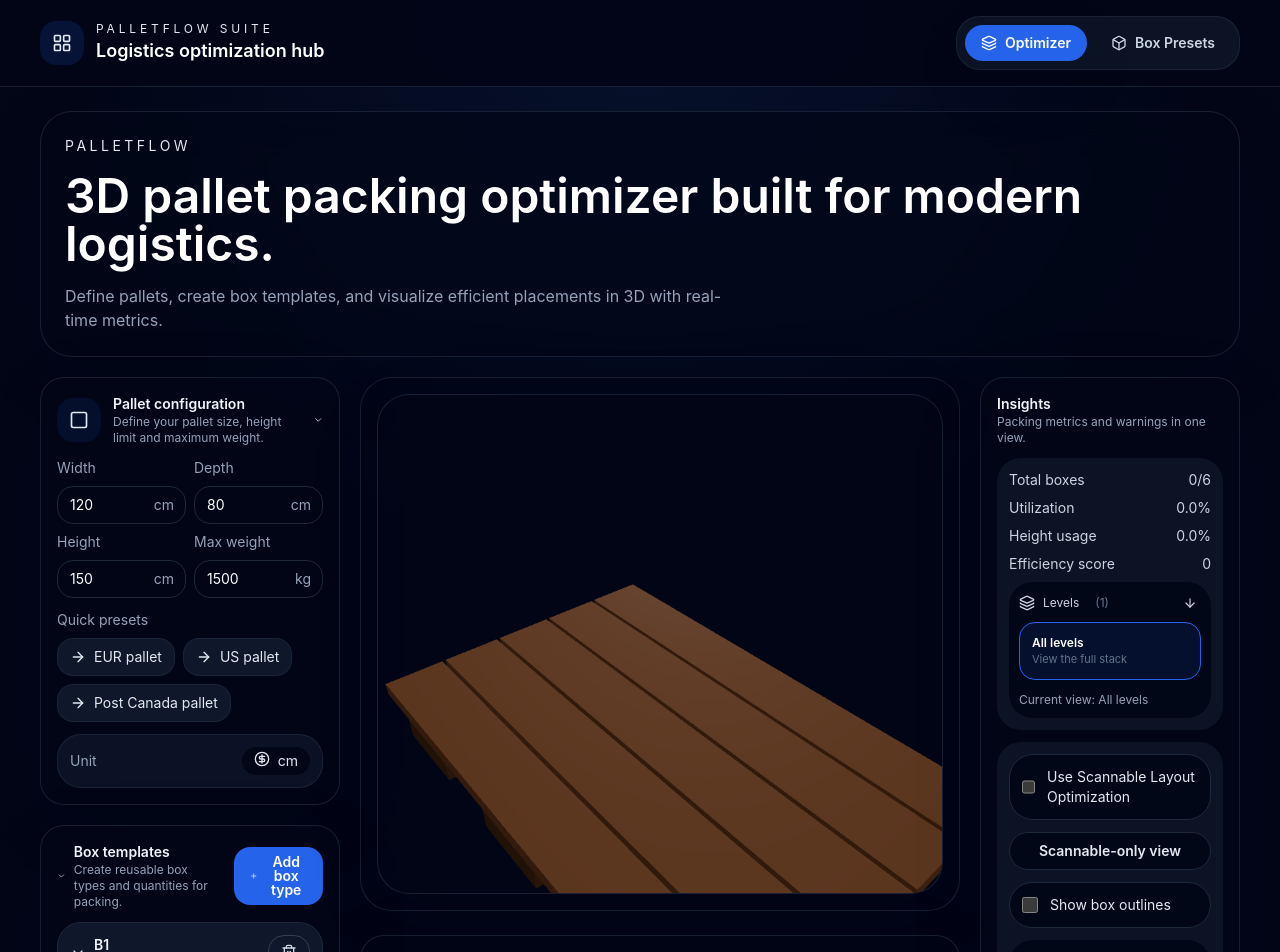
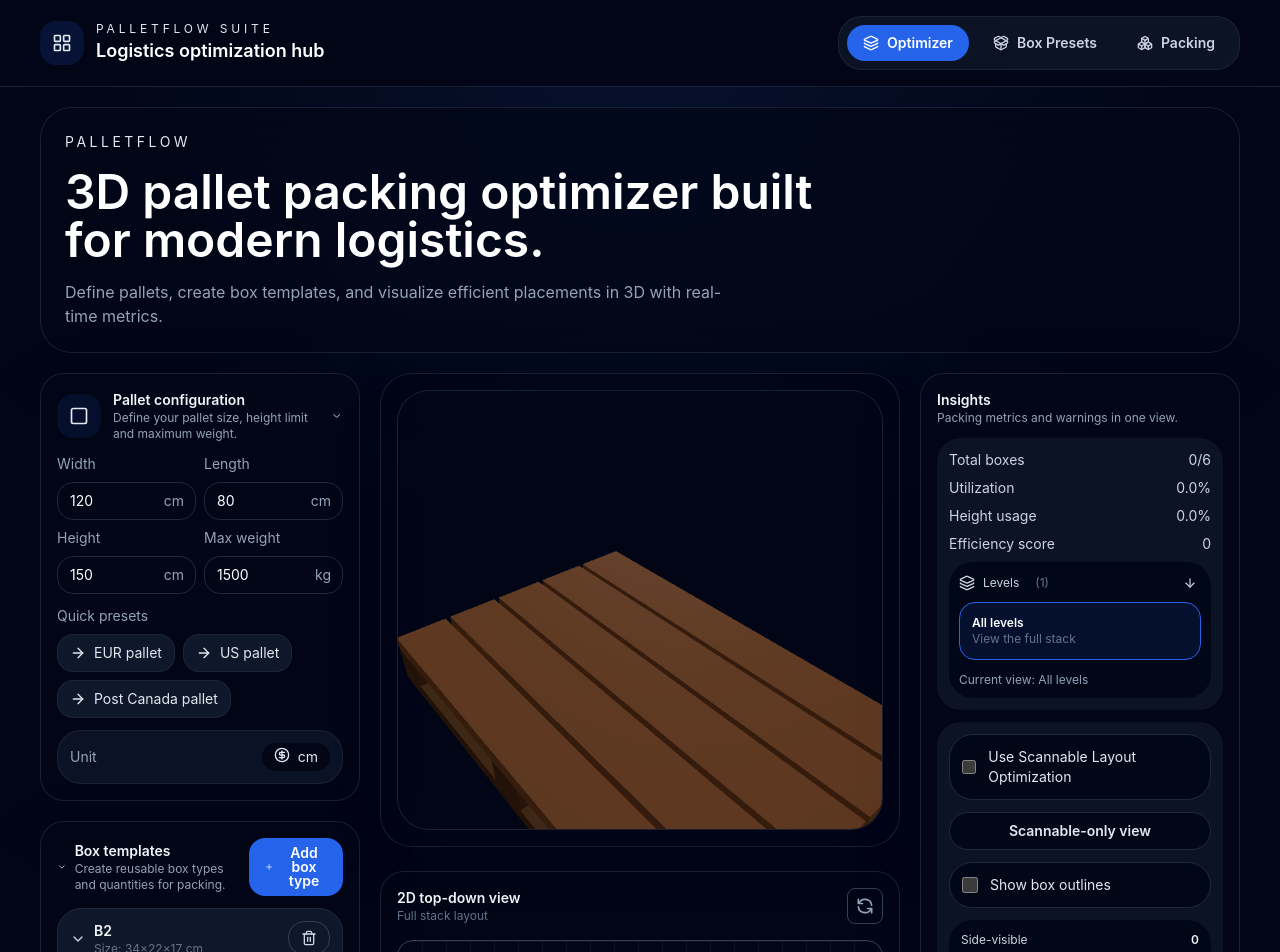
Before and after one commit to Nojul/PalletFlow, a Next.js app: page / in a window 1280 px wide. Shown: the top 952 px of the page. Built offline with nearby package versions, Linux system fonts and the light colour scheme.

Commit message:
update on 3d model and sizes

```diff
--- a/app/globals.css
+++ b/app/globals.css
@@ -23,6 +23,7 @@
 
 body {
   margin: 0;
+  overflow-x: hidden;
   background:
     radial-gradient(circle at top, rgba(59, 130, 246, 0.1), transparent 30%),
     #020617;
--- a/app/page.tsx
+++ b/app/page.tsx
@@ -43,9 +43,9 @@
   const [pallet, setPallet] = useState<PalletConfig>(defaultPallet);
   const [boxes, setBoxes] = useState<BoxTemplate[]>(defaultBoxes);
   const [presets, setPresets] = useState<BoxPreset[]>(defaultBoxPresets);
-  const [activeSection, setActiveSection] = useState<"optimizer" | "presets">(
-    "optimizer",
-  );
+  const [activeSection, setActiveSection] = useState<
+    "optimizer" | "presets" | "packing"
+  >("optimizer");
   const [placedBoxes, setPlacedBoxes] = useState(
     [] as Array<ReturnType<typeof buildPackingPlan>[number]>,
   );
@@ -72,6 +72,20 @@
     };
     window.addEventListener("presets:update", handler);
     return () => window.removeEventListener("presets:update", handler);
+  }, []);
+
+  useEffect(() => {
+    const handleNavigation = (event: Event) => {
+      const section = (event as CustomEvent<string>).detail as
+        | "optimizer"
+        | "presets"
+        | "packing";
+      setActiveSection(section);
+    };
+
+    window.addEventListener("palletflow:select-section", handleNavigation);
+    return () =>
+      window.removeEventListener("palletflow:select-section", handleNavigation);
   }, []);
 
   const levelOptions = useMemo(() => {
@@ -182,11 +196,8 @@
 
   return (
     <>
-      <TopNavigation
-        activeSection={activeSection}
-        onSelectSection={setActiveSection}
-      />
-      <main className="min-h-screen px-6 py-6 lg:px-10">
+      <TopNavigation activeSection={activeSection} />
+      <main className="min-h-screen px-4 py-5 sm:px-6 lg:px-10">
         {activeSection === "optimizer" ? (
           <div className="mx-auto max-w-[1440px] space-y-5">
             <header className="rounded-[2rem] border border-slate-800/80 bg-slate-950/70 p-6 shadow-soft backdrop-blur-xl">
@@ -195,7 +206,7 @@
                   <p className="text-sm uppercase tracking-[0.25em] text-brand-300/80">
                     PalletFlow
                   </p>
-                  <h1 className="max-w-9xl text-4xl font-semibold text-white sm:text-5xl">
+                  <h1 className="max-w-3xl text-4xl font-semibold text-white sm:text-5xl">
                     3D pallet packing optimizer built for modern logistics.
                   </h1>
                   <p className="max-w-2xl text-slate-400">
@@ -206,7 +217,7 @@
               </div>
             </header>
 
-            <div className="grid gap-5 xl:grid-cols-[minmax(260px,300px)_minmax(0,1.8fr)_minmax(220px,260px)]">
+            <div className="grid gap-5 lg:grid-cols-[minmax(260px,1fr)_minmax(0,1.8fr)_minmax(220px,1fr)] xl:grid-cols-[minmax(260px,320px)_minmax(0,1.8fr)_minmax(220px,320px)]">
               <div className="space-y-5">
                 <PalletConfigPanel config={pallet} onChange={setPallet} />
                 <BoxManager
@@ -218,7 +229,7 @@
 
               <div className="space-y-6">
                 <div className="rounded-[2rem] border border-slate-800/80 bg-slate-950/70 p-4 shadow-soft">
-                  <div className="h-[500px] min-h-[340px]">
+                  <div className="min-h-[320px] h-[min(55vh,520px)]">
                     <PalletScene
                       pallet={pallet}
                       boxes={displayedBoxes}
@@ -251,9 +262,9 @@
                         </p>
                         <p>
                           Size: {hoveredDetails.width}×{hoveredDetails.depth}×
-                          {hoveredDetails.height}
+                          {hoveredDetails.height} cm
                         </p>
-                        <p>Weight: {hoveredDetails.weight}kg</p>
+                        <p>Weight: {hoveredDetails.weight} kg</p>
                         <p>
                           Position: {hoveredDetails.x}, {hoveredDetails.y},{" "}
                           {hoveredDetails.z}
--- a/components/BoxManager.tsx
+++ b/components/BoxManager.tsx
@@ -160,7 +160,7 @@
 
       {isModalOpen && (
         <div className="fixed inset-0 z-50 flex items-center justify-center bg-slate-950/80 p-4">
-          <div className="w-full max-w-2xl rounded-[2rem] border border-slate-800/90 bg-slate-950/95 p-6 shadow-soft backdrop-blur-xl">
+          <div className="w-full max-w-2xl max-h-[calc(100vh-4rem)] overflow-y-auto rounded-[2rem] border border-slate-800/90 bg-slate-950/95 p-6 shadow-soft backdrop-blur-xl">
             <div className="flex flex-col gap-4 sm:flex-row sm:items-start sm:justify-between">
               <div>
                 <p className="text-sm uppercase tracking-[0.25em] text-brand-300/80">
@@ -256,7 +256,7 @@
                   [
                     { label: "Name", field: "name", type: "text" },
                     { label: "Width", field: "width", type: "number" },
-                    { label: "Depth", field: "depth", type: "number" },
+                    { label: "Length", field: "depth", type: "number" },
                     { label: "Height", field: "height", type: "number" },
                     { label: "Weight", field: "weight", type: "number" },
                     { label: "Quantity", field: "quantity", type: "number" },
@@ -392,7 +392,7 @@
                         {box.name}
                       </p>
                       <p className="text-xs text-slate-500">
-                        Volume: {box.width}×{box.depth}×{box.height}
+                        Size: {box.width}×{box.depth}×{box.height} cm
                       </p>
                     </div>
                   </div>
@@ -411,7 +411,7 @@
                   {[
                     { label: "Name", field: "name", type: "text" },
                     { label: "Width", field: "width", type: "number" },
-                    { label: "Depth", field: "depth", type: "number" },
+                    { label: "Length", field: "depth", type: "number" },
                     { label: "Height", field: "height", type: "number" },
                     { label: "Weight", field: "weight", type: "number" },
                     { label: "Quantity", field: "quantity", type: "number" },
--- a/components/BoxPresetsManager.tsx
+++ b/components/BoxPresetsManager.tsx
@@ -21,7 +21,7 @@
 const fields = [
   { label: "Name", key: "name", type: "text" },
   { label: "Width", key: "width", type: "number" },
-  { label: "Depth", key: "depth", type: "number" },
+  { label: "Length", key: "depth", type: "number" },
   { label: "Height", key: "height", type: "number" },
   { label: "Weight", key: "weight", type: "number" },
 ];
@@ -168,7 +168,7 @@
         </div>
       </section>
 
-      <section className="grid gap-5 lg:grid-cols-[minmax(280px,360px)_minmax(0,1fr)]">
+      <section className="grid gap-5 md:grid-cols-[minmax(280px,1fr)_minmax(0,1.8fr)] xl:grid-cols-[minmax(280px,360px)_minmax(0,1.8fr)]">
         <div className="space-y-5">
           <div className="rounded-3xl border border-slate-800/80 bg-slate-950/70 p-5 shadow-soft">
             <div className="flex items-center justify-between gap-3">
--- a/components/OptimizerSidebar.tsx
+++ b/components/OptimizerSidebar.tsx
@@ -136,9 +136,7 @@
                 }`}
               >
                 <div className="font-semibold">{item.label}</div>
-                <div className="text-[11px] text-slate-500">
-                  {item.subtitle}
-                </div>
+                <div className="text-xs text-slate-500">{item.subtitle}</div>
               </button>
             ))}
           </div>
--- a/components/PalletConfigPanel.tsx
+++ b/components/PalletConfigPanel.tsx
@@ -16,13 +16,19 @@
 const presets: Array<{ label: string; config: PalletConfig }> = [
   {
     label: "EUR pallet",
-    config: { width: 120, depth: 80, height: 150, maxWeight: 1500, unit: "cm" },
+    config: {
+      width: 120,
+      depth: 80,
+      height: 150,
+      maxWeight: 1500,
+      unit: "cm",
+    },
   },
   {
     label: "US pallet",
     config: {
-      width: 122,
-      depth: 101,
+      width: 120,
+      depth: 100,
       height: 150,
       maxWeight: 1800,
       unit: "cm",
@@ -31,8 +37,8 @@
   {
     label: "Post Canada pallet",
     config: {
-      width: 121.9,
-      depth: 101.6,
+      width: 120,
+      depth: 100,
       height: 150,
       maxWeight: 1600,
       unit: "cm",
@@ -105,7 +111,7 @@
           <div className="grid gap-2 sm:grid-cols-2">
             {[
               { label: "Width", field: "width" },
-              { label: "Depth", field: "depth" },
+              { label: "Length", field: "depth" },
               { label: "Height", field: "height" },
               { label: "Max weight", field: "maxWeight" },
             ].map((item) => {
--- a/components/PalletScene.tsx
+++ b/components/PalletScene.tsx
@@ -46,9 +46,7 @@
       try {
         edges.dispose();
         geom.dispose();
-      } catch (e) {
-        /* ignore dispose errors */
-      }
+      } catch (e) {}
     };
   }, [edges, geom]);
 
@@ -120,15 +118,34 @@
   onHoverBox,
 }: Props) {
   const palletVisualThickness = Math.max(pallet.height * 0.06, 12);
-  const palletSlatHeight = palletVisualThickness * 0.28;
-  const palletRunnerHeight = palletVisualThickness * 0.45;
-  const palletBaseHeight = palletVisualThickness * 0.27;
-  const palletSlatCenterY =
-    palletBaseHeight + palletRunnerHeight + palletSlatHeight / 2;
-  const palletTopSurfaceY =
-    palletBaseHeight + palletRunnerHeight + palletSlatHeight;
-  const palletRunnerY = palletBaseHeight + palletRunnerHeight / 2;
-  const palletBaseY = palletBaseHeight / 2;
+  const boardHeight = palletVisualThickness * 0.32;
+  const blockHeight = palletVisualThickness * 0.58;
+  const gap = 1.5;
+
+  // Vertical stacking: bottom → blocks → top
+  const bottomPlanksY = boardHeight / 2;
+  const blockY = boardHeight + blockHeight / 2;
+  const topBoardY = boardHeight + blockHeight + boardHeight / 2;
+  const palletTopSurfaceY = boardHeight + blockHeight + boardHeight;
+
+  // Material definitions for layer debugging (temporary colors)
+  const topMaterial = {
+    color: "#8B5E3C", // Light honey wood
+    roughness: 0.75,
+    metalness: 0.05,
+  };
+
+  const blockMaterial = {
+    color: "#6B4A2D",
+    roughness: 0.75,
+    metalness: 0.05,
+  };
+
+  const bottomMaterial = {
+    color: "#6B4A2D", // Darker brown
+    roughness: 0.75,
+    metalness: 0.05,
+  };
 
   return (
     <div className="relative h-full overflow-hidden rounded-[2rem] border border-slate-800/80 bg-slate-950/80 shadow-soft">
@@ -160,47 +177,68 @@
         />
 
         <group position={[pallet.width / 2, 0, pallet.depth / 2]}>
+          {/* TOP BOARDS: 5 boards running across width */}
           {Array.from({ length: 5 }).map((_, index) => {
-            const gap = 1.0;
-            const slatDepth = (pallet.depth - gap * 4) / 5;
+            const boardDepth = (pallet.depth - gap * 4) / 5;
+            const zPos =
+              -pallet.depth / 2 + boardDepth / 2 + index * (boardDepth + gap);
             return (
-              <mesh
-                key={`slat-${index}`}
-                position={[
-                  0,
-                  palletSlatCenterY,
-                  -pallet.depth / 2 + slatDepth / 2 + index * (slatDepth + gap),
-                ]}
-              >
-                <boxGeometry
-                  args={[pallet.width, palletSlatHeight, slatDepth]}
-                />
-                <meshStandardMaterial
-                  color="#8B5E3C"
-                  roughness={0.7}
-                  metalness={0.1}
-                />
+              <mesh key={`top-${index}`} position={[0, topBoardY, zPos]}>
+                <boxGeometry args={[pallet.width, boardHeight, boardDepth]} />
+                <meshStandardMaterial {...topMaterial} />
               </mesh>
             );
           })}
 
-          {[-1, 0, 1].map((xMul) => (
-            <mesh
-              key={`runner-${xMul}`}
-              position={[xMul * (pallet.width / 3.2), palletRunnerY, 0]}
-            >
-              <boxGeometry
-                args={[pallet.width / 6, palletRunnerHeight, pallet.depth]}
-              />
-              <meshStandardMaterial
-                color="#6B4A2D"
-                roughness={0.78}
-                metalness={0.05}
-              />
-            </mesh>
-          ))}
+          {/* SUPPORT BLOCKS: 3×3 grid (9 blocks total) - flush with edges */}
+          {Array.from({ length: 3 }).map((_, xi) =>
+            Array.from({ length: 3 }).map((_, zi) => {
+              const blockSize = Math.min(pallet.width, pallet.depth) * 0.14;
+
+              // Calculate positions so outer blocks are flush with pallet edges
+              let xPos;
+              if (xi === 0) xPos = -pallet.width / 2 + blockSize / 2;
+              else if (xi === 2) xPos = pallet.width / 2 - blockSize / 2;
+              else xPos = 0;
+
+              let zPos;
+              if (zi === 0) zPos = -pallet.depth / 2 + blockSize / 2;
+              else if (zi === 2) zPos = pallet.depth / 2 - blockSize / 2;
+              else zPos = 0;
+
+              return (
+                <mesh
+                  key={`support-block-${xi}-${zi}`}
+                  position={[xPos, blockY, zPos]}
+                >
+                  <boxGeometry args={[blockSize, blockHeight, blockSize]} />
+                  <meshStandardMaterial {...blockMaterial} />
+                </mesh>
+              );
+            }),
+          )}
+
+          {/* BOTTOM LAYER: 3 planks positioned under the 3 block rows */}
+          {Array.from({ length: 3 }).map((_, zi) => {
+            const blockSize = Math.min(pallet.width, pallet.depth) * 0.14;
+            const boardDepth = blockSize;
+
+            // Match the Z positions of block rows
+            let zPos;
+            if (zi === 0) zPos = -pallet.depth / 2 + blockSize / 2;
+            else if (zi === 2) zPos = pallet.depth / 2 - blockSize / 2;
+            else zPos = 0;
+
+            return (
+              <mesh key={`bottom-${zi}`} position={[0, bottomPlanksY, zPos]}>
+                <boxGeometry args={[pallet.width, boardHeight, boardDepth]} />
+                <meshStandardMaterial {...bottomMaterial} />
+              </mesh>
+            );
+          })}
         </group>
 
+        {/* PACKED BOXES ON TOP */}
         {boxes
           .filter(
             (box) =>
--- a/components/TopDownView.tsx
+++ b/components/TopDownView.tsx
@@ -42,7 +42,7 @@
 
   return (
     <div className="rounded-3xl border border-slate-800/80 bg-slate-950/80 p-4 shadow-soft">
-      <div className="mb-4 flex items-center justify-between">
+      <div className="mb-4 flex flex-col gap-3 sm:flex-row sm:items-center sm:justify-between">
         <div>
           <p className="text-sm font-semibold text-slate-100">
             2D top-down view
@@ -75,7 +75,7 @@
       </div>
       <div className="flex justify-center">
         <div
-          className="relative w-full max-w-[500px] overflow-hidden rounded-2xl border border-slate-700 bg-slate-950/90"
+          className="relative w-full max-w-[min(500px,100%)] overflow-hidden rounded-2xl border border-slate-700 bg-slate-950/90"
           style={{
             aspectRatio: "1 / 1",
             backgroundSize: "24px 24px",
@@ -128,7 +128,7 @@
                 onMouseLeave={() => handleHover(null)}
               >
                 <div
-                  className="truncate px-1 py-0.5 text-[9px]"
+                  className="truncate px-1 py-0.5 text-xs"
                   style={{
                     transform: `rotate(-${rotation}deg)`,
                     transformOrigin: "center",
--- a/components/TopNavigation.tsx
+++ b/components/TopNavigation.tsx
@@ -1,21 +1,27 @@
 "use client";
 
-import { Box, LayoutGrid, Layers } from "lucide-react";
+import { Boxes, LayoutGrid, Layers, PackageOpen } from "lucide-react";
 
-type Section = "optimizer" | "presets";
+type Section = "optimizer" | "presets" | "packing";
 
 type Props = {
   activeSection: Section;
-  onSelectSection: (section: Section) => void;
 };
 
 const sections: Array<{ id: Section; label: string; icon: typeof LayoutGrid }> =
   [
     { id: "optimizer", label: "Optimizer", icon: Layers },
-    { id: "presets", label: "Box Presets", icon: Box },
+    { id: "presets", label: "Box Presets", icon: PackageOpen },
+    { id: "packing", label: "Packing", icon: Boxes },
   ];
 
-export function TopNavigation({ activeSection, onSelectSection }: Props) {
+export function TopNavigation({ activeSection }: Props) {
+  const handleSelect = (section: Section) => {
+    window.dispatchEvent(
+      new CustomEvent("palletflow:select-section", { detail: section }),
+    );
+  };
+
   return (
     <div className="sticky top-0 z-30 border-b border-slate-800/80 bg-slate-950/95 backdrop-blur-xl">
       <div className="mx-auto flex max-w-[1440px] flex-col gap-4 px-6 py-4 sm:flex-row sm:items-center sm:justify-between lg:px-10">
@@ -33,7 +39,7 @@
           </div>
         </div>
 
-        <nav className="flex flex-wrap items-center gap-2 rounded-3xl border border-slate-800/80 bg-slate-900/80 p-2">
+        <nav className="flex flex-wrap items-center justify-center gap-2 overflow-x-auto rounded-3xl border border-slate-800/80 bg-slate-900/80 p-2 text-sm sm:justify-end">
           {sections.map((section) => {
             const Icon = section.icon;
             const isActive = section.id === activeSection;
@@ -41,7 +47,7 @@
               <button
                 key={section.id}
                 type="button"
-                onClick={() => onSelectSection(section.id)}
+                onClick={() => handleSelect(section.id)}
                 className={`inline-flex items-center gap-2 rounded-3xl px-4 py-2 text-sm font-semibold transition ${
                   isActive
                     ? "bg-brand-500 text-white shadow-soft"
--- a/lib/presetStorage.ts
+++ b/lib/presetStorage.ts
@@ -4,43 +4,35 @@
 
 export const defaultBoxPresets: BoxPreset[] = [
   {
-    id: "B1-carton",
-    name: "B1",
-    width: 16,
+    id: "B2-carton",
+    name: "B2",
+    width: 34,
     depth: 22,
     height: 17,
     weight: 5,
   },
   {
-    id: "B2-carton",
-    name: "B2",
-    width: 23,
-    depth: 30,
-    height: 20,
-    weight: 5,
-  },
-  {
     id: "B3-carton",
     name: "B3",
-    width: 30,
-    depth: 32,
-    height: 25,
+    width: 40,
+    depth: 34,
+    height: 27,
     weight: 5,
   },
   {
     id: "B5-carton",
     name: "B5",
-    width: 35,
+    width: 50,
     depth: 35,
-    height: 30,
+    height: 41,
     weight: 5,
   },
   {
     id: "B6-carton",
     name: "B6",
-    width: 37,
-    depth: 45,
-    height: 37,
+    width: 60,
+    depth: 40,
+    height: 40,
     weight: 5,
   }
 ];
```
